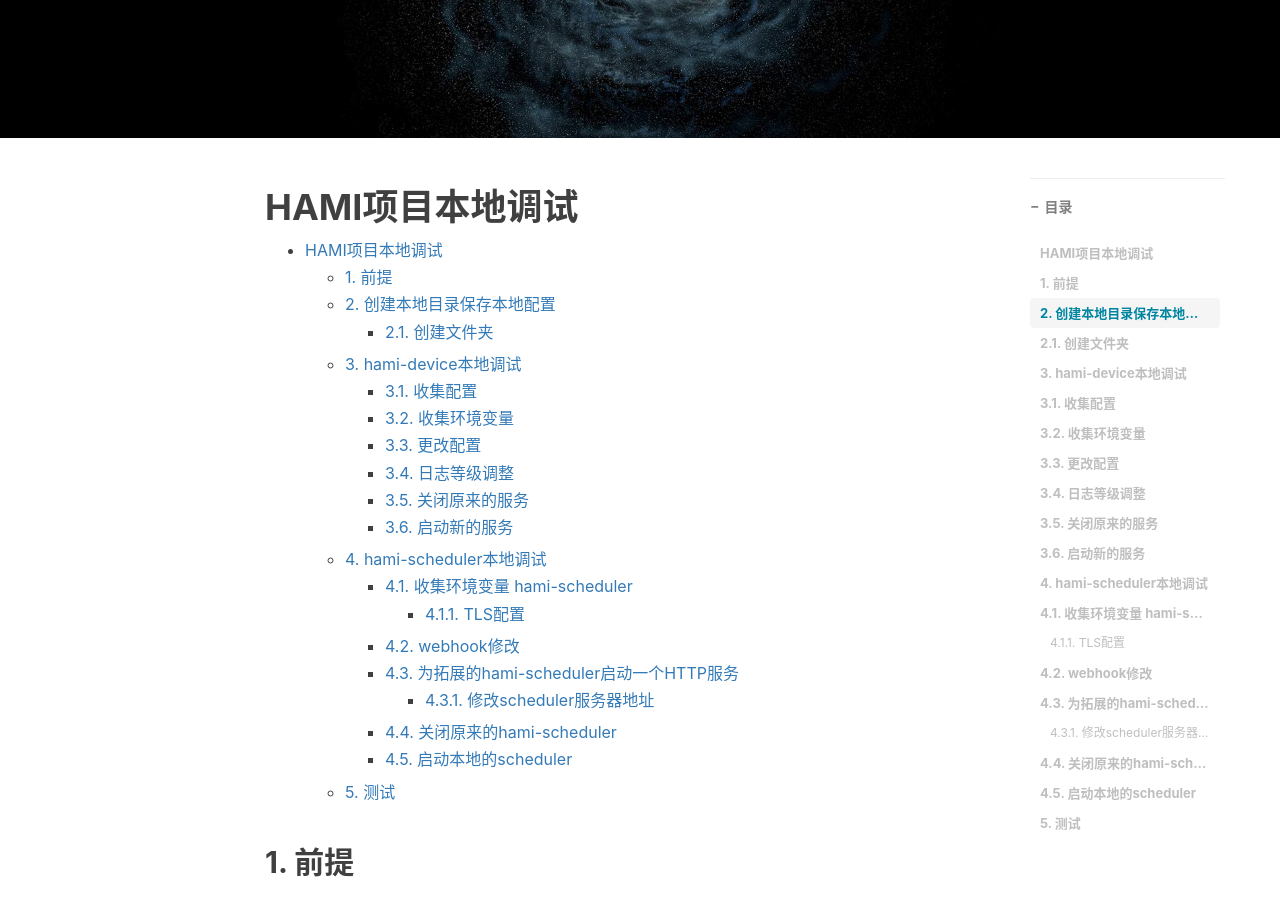
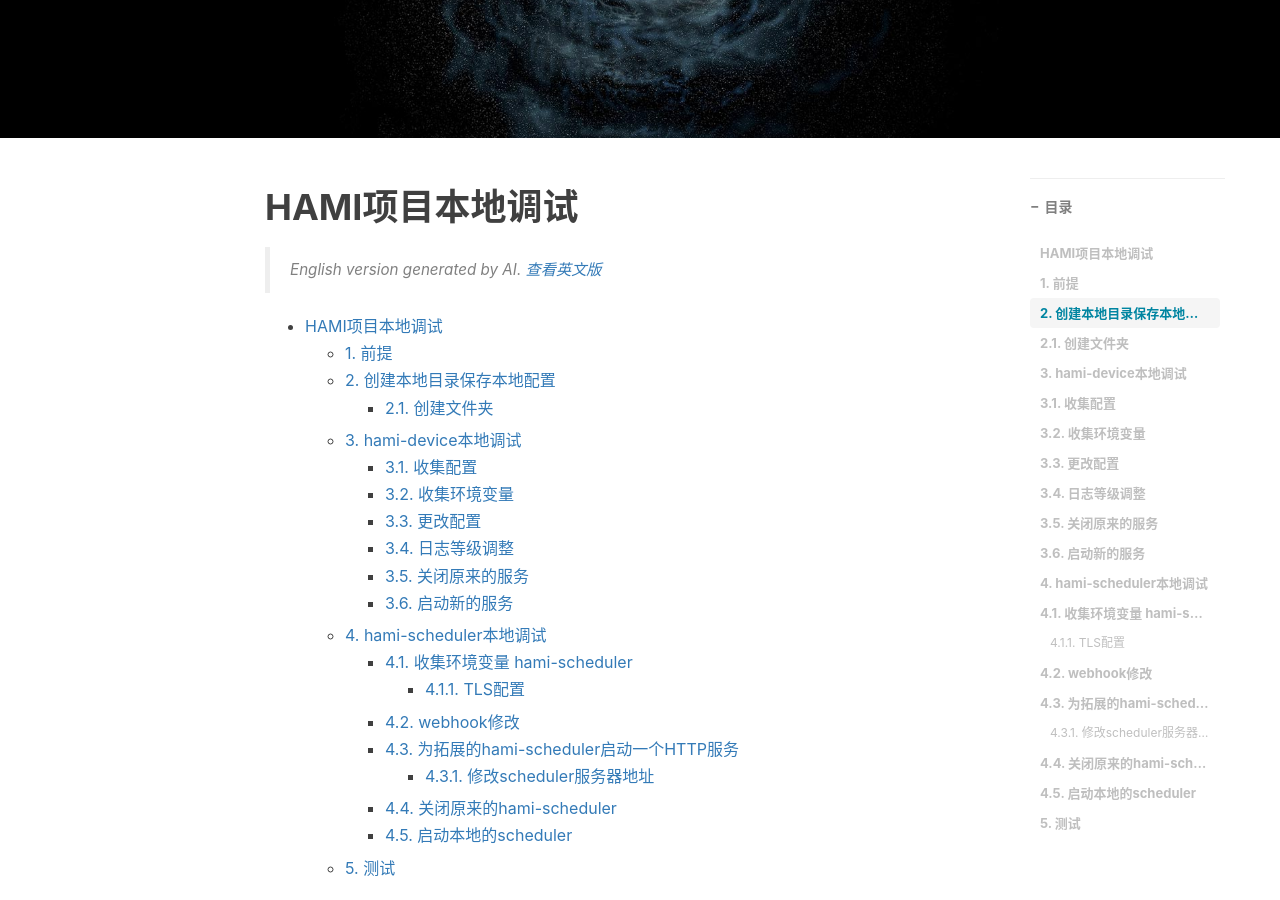
Before and after one commit to elrondwong/elrond.wang, a Jekyll site: the page built from _posts/2024-12-20-HAMI本地调试.md, in a window 1280 px wide and 900 px high, scrolled down 319 px. Built offline with Jekyll 4.4.1, drawn with Linux system fonts in a browser that asks for light colours; comment, search, counter and statistics services are not loaded.

Commit message:
fix: add HAMI-local-debugging on HAMI项目本地调试

```diff
--- a/_posts/2024-12-20-HAMI本地调试.md
+++ b/_posts/2024-12-20-HAMI本地调试.md
@@ -6,6 +6,8 @@ tag: [Kubernetes, GPU, AI]
 ---
 
 # HAMI项目本地调试
+
+> English version generated by AI. [查看英文版](2024-12-20-HAMI-local-debugging.md)
 
 <!-- TOC depthFrom:2 orderedList:true -->
 
```
